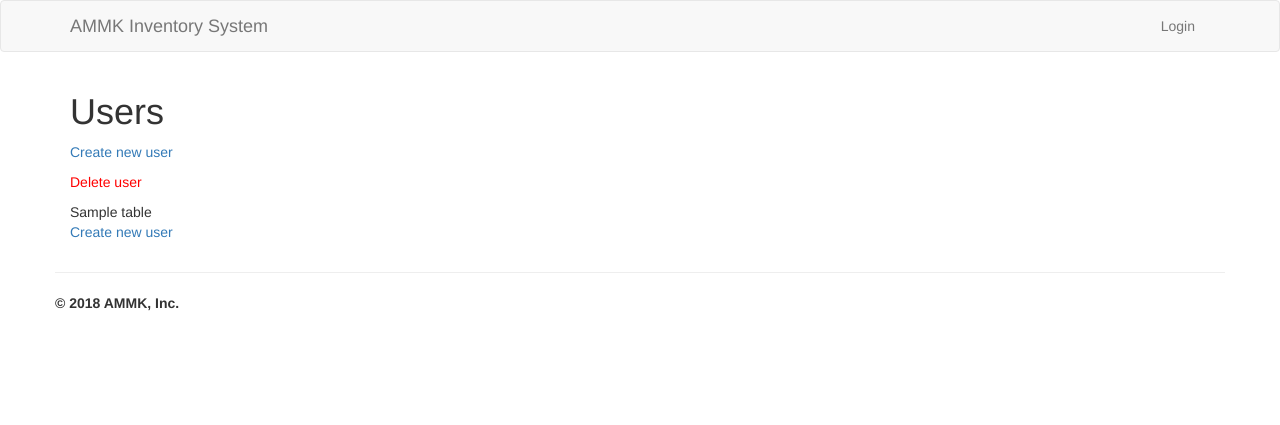
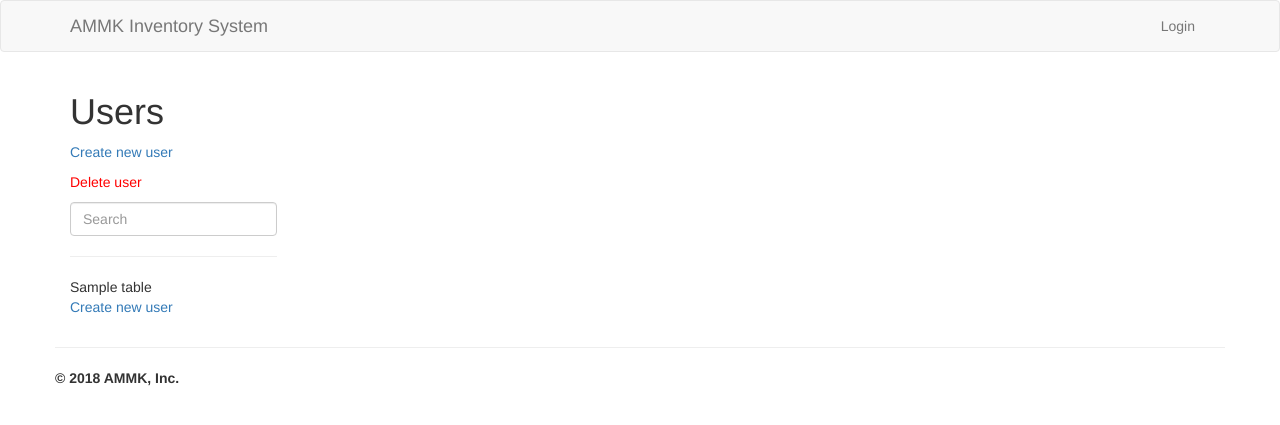
Before and after one commit to muffinman148/flask-inventory, a Flask app: template app/templates/manage/users.html in a window 1280 px wide. Shown: the top 425 px of the page. Run offline with Flask 2, Linux system fonts and the light colour scheme; the template is opened without the code that fills it: most values are stand-ins (such as "Sample title", 1, 10 or a date in 2020); parts of the project's set-up code (start-up, migrations or seed data) failed here and were passed over; some libraries are stand-ins or nearby versions.

Commit message:
Users, Table, Search - Adds a search filter to the users table.

```diff
--- a/app/templates/manage/users.html
+++ b/app/templates/manage/users.html
@@ -42,6 +42,15 @@ $(document).ready(function() {
     });
 });
 
+
+$(document).ready(function(){
+    $("#myInput").on("keyup", function() {
+        var value = $(this).val().toLowerCase();
+        $("tbody tr").filter(function() {
+            $(this).toggle($(this).text().toLowerCase().indexOf(value) > -1)
+        });
+    });
+});
 </script>
 {% endblock %}
 
@@ -72,6 +81,10 @@ $(document).ready(function() {
         border: 1px solid #204d74;
     }
 
+    .table-container {
+        display: inline-block;
+    }
+
 </style>
 {% endblock %}
 
@@ -80,7 +93,11 @@ $(document).ready(function() {
 <h1>Users</h1>
 <p><a href="{{ url_for('manage.register') }}">Create new user</a></p>
 <p><a style="color: red;" href="javascript:toggleDelete()">Delete user</a></p>
-{{ table }}
+<div class="table-container">
+    <input class="form-control" id="myInput" type="text" placeholder="Search">
+    <hr>
+    {{ table }}
+</div>
 <p><a href="{{ url_for('manage.register') }}">Create new user</a></p>
 
 <!-- Modal -->
```
